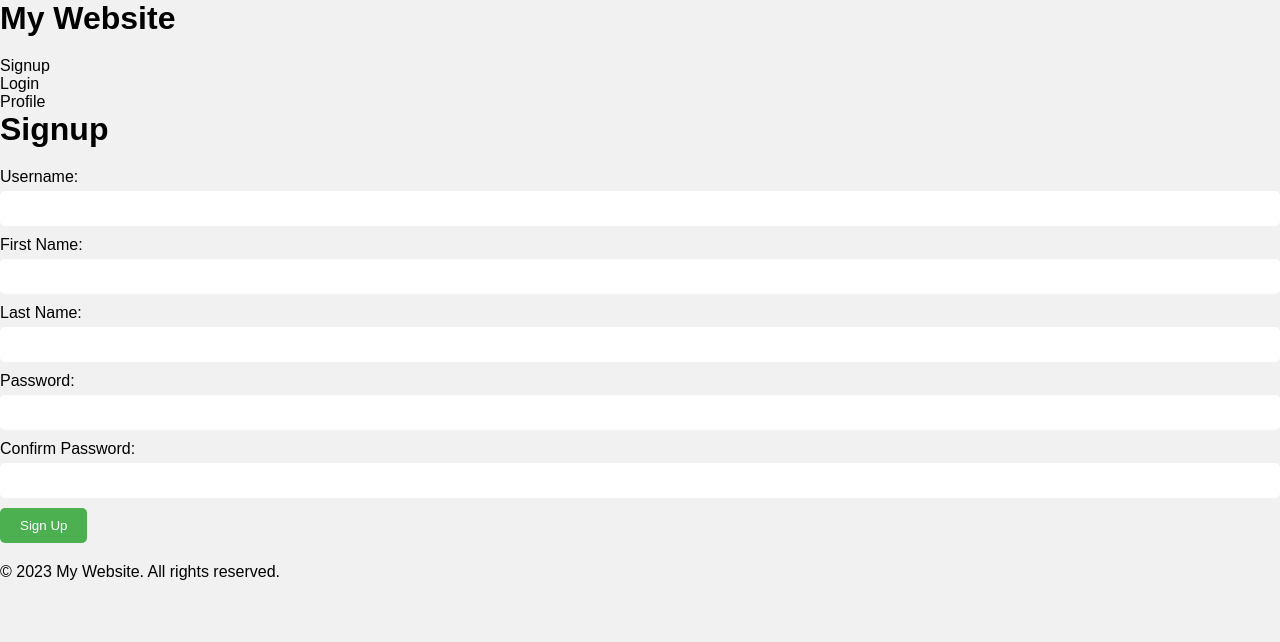
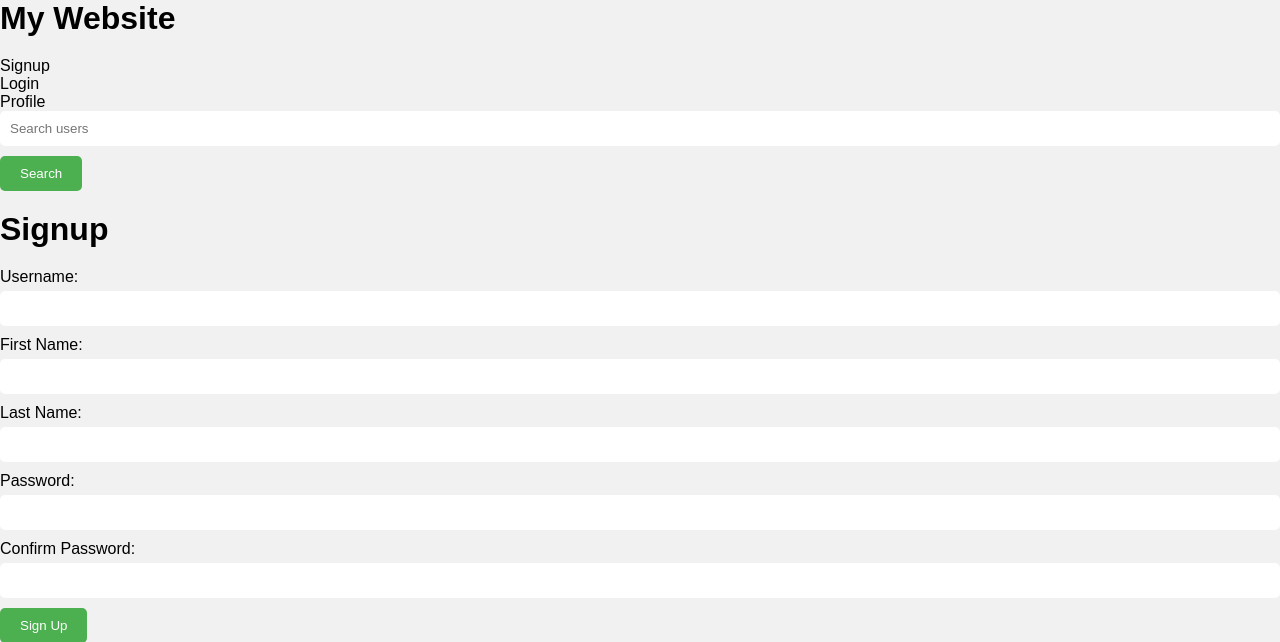
Before and after one commit to hmursaleen/beebay, a Django app: page /signup/ in a window 1280 px wide. Shown: the top 642 px of the page. Run offline with Django 4.2, Linux system fonts and the light colour scheme.

Commit message:
Now search works!

```diff
--- a/app/templates/base.html
+++ b/app/templates/base.html
@@ -13,10 +13,13 @@
             <ul>
                 <li><a href="{% url 'signup' %}">Signup</a></li>
                 <li><a href="{% url 'login' %}">Login</a></li>
-                <!-- Add this link to your navigation -->
-                <li><a href="{% url 'profile' username=user.username %}">Profile</a>
-
-                <!-- Add more navigation links as needed -->
+                <li><a href="{% url 'profile' username=user.username %}">Profile</a></li>
+                <li>
+                    <form method="GET" action="{% url 'search_users' %}">
+                        <input type="text" name="search_query" placeholder="Search users">
+                        <button type="submit">Search</button>
+                    </form>
+                </li>
             </ul>
         </nav>
     </header>
--- a/app/urls.py
+++ b/app/urls.py
@@ -11,4 +11,5 @@ urlpatterns = [
     path('profile/<str:username>/', views.profile, name='profile'),
     path('send_message/<str:username>/', views.send_message, name='send_message'),
     path('message_thread/<str:username>/', views.message_thread, name='message_thread'),
+    path('search_users/', views.search_users, name='search_users'),
 ]
--- a/app/views.py
+++ b/app/views.py
@@ -154,7 +154,15 @@ def send_message(request, username):
 
     return redirect('message_thread', username=username)
 
-
+@login_required
+def search_users(request):
+    search_query = request.GET.get('search_query', '')
+    users = User.objects.filter(username__icontains=search_query)
+    context = {
+        'search_query': search_query,
+        'users': users
+    }
+    return render(request, 'search_users.html', context)
 
 '''
 User = get_user_model()
```
Also changed, not shown: app/templates/search_users.html (added, +17 -0 lines).
